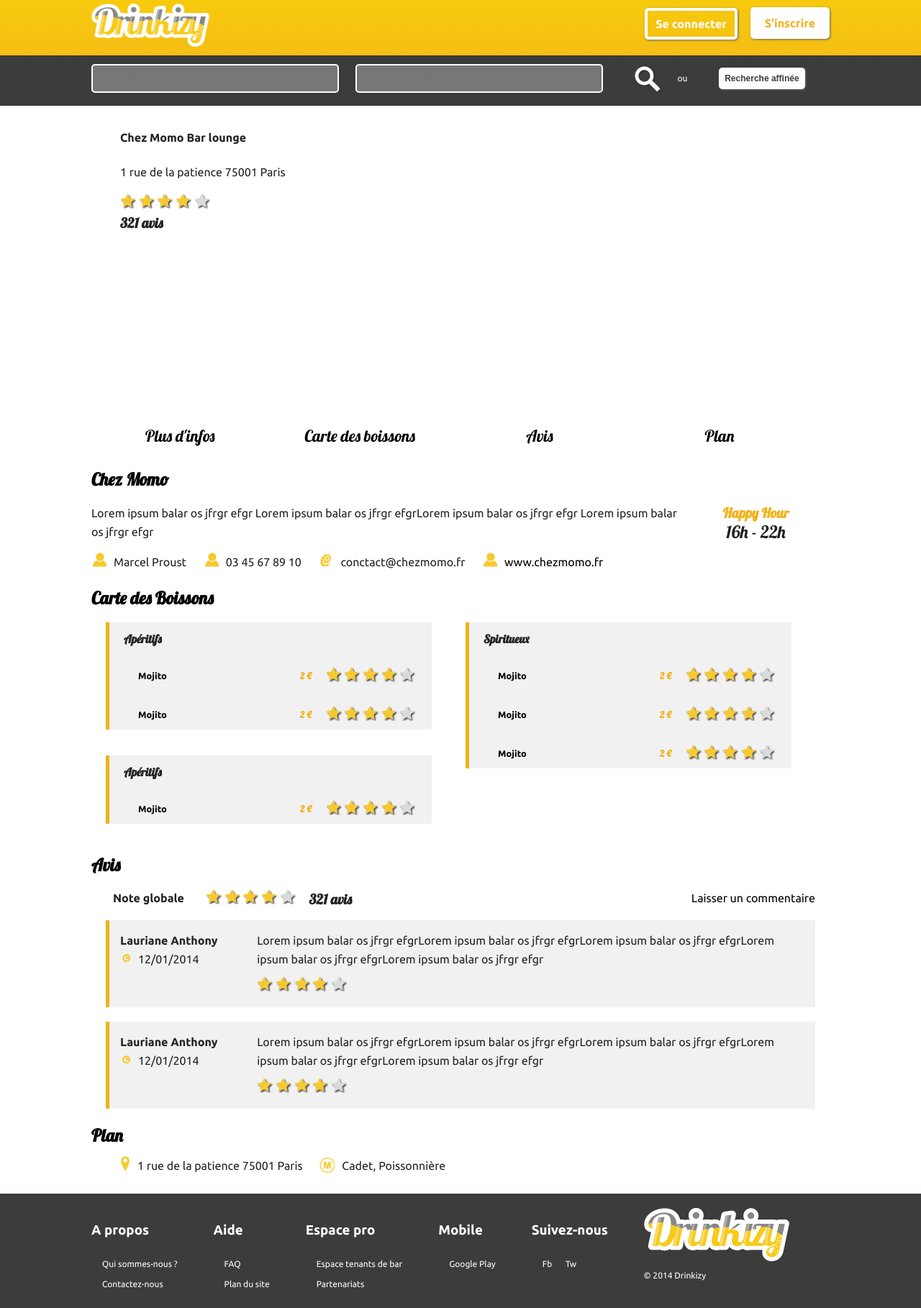
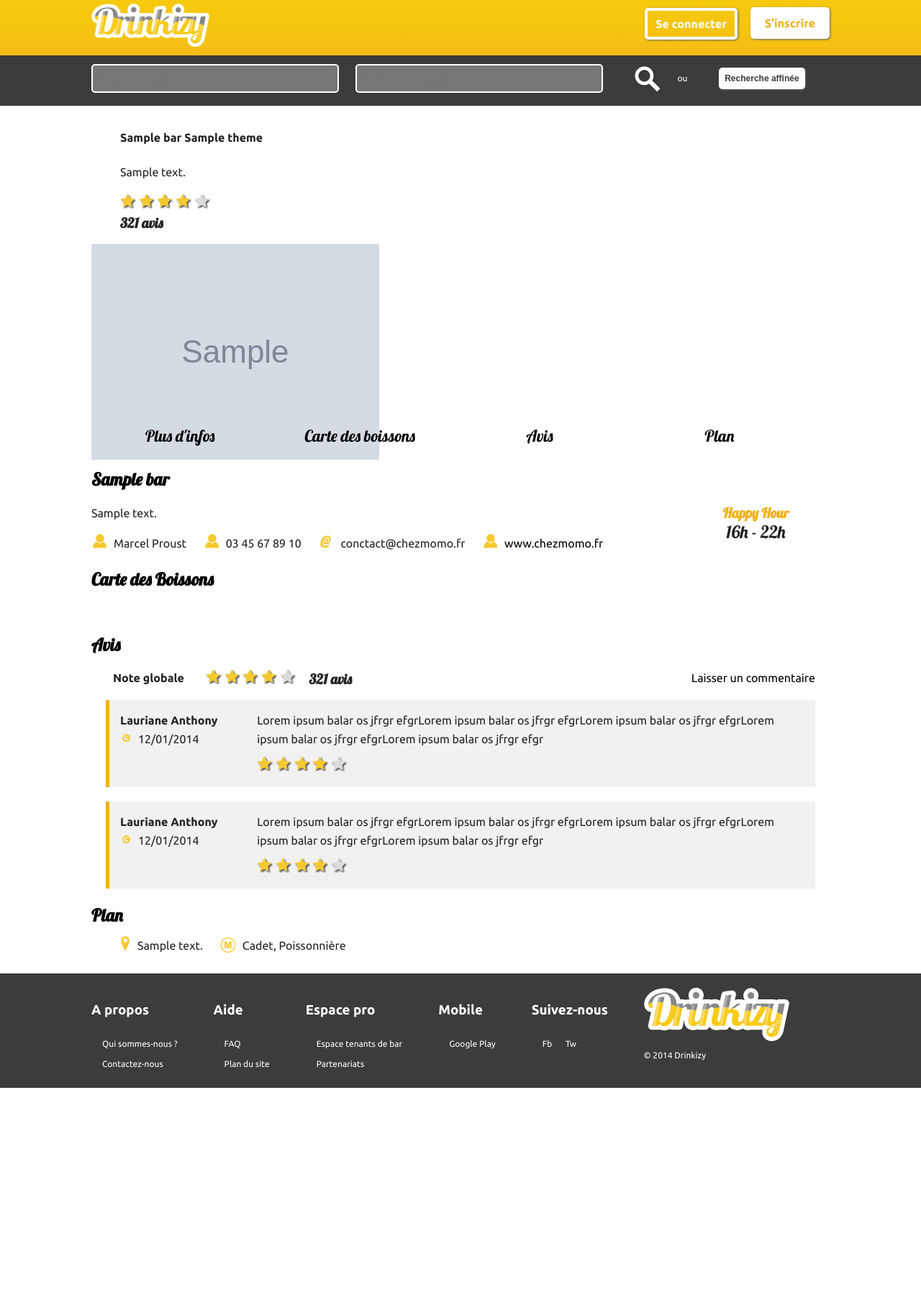
Before and after one commit to pguilloux/DrinkizyWeb, a Django app: template templates/bars/fiche_bar.html in a window 1280 px wide. Shown: the whole page at 72% size. After the commit the page ends 1512 px from the top, so only its background shows below. Run offline with Django 3.2, Linux system fonts and the light colour scheme; the template is opened without the code that fills it: most values are stand-ins (such as "Sample title", 1, 10 or a date in 2020); grey boxes marked "Sample" are stand-in pictures; some libraries are stand-ins or nearby versions; some web fonts are replaced.

Commit message:
intégration des données dans la fiche_bar et lien depuis la page de résultat vers chaque bar

```diff
--- a/search/views.py
+++ b/search/views.py
@@ -67,6 +67,6 @@ class MultiFacetedSearchView(FacetedSearchView):
                     'value' : facet[1].strip('"')
                 })
 
-        extra['drinkbars'] = SearchQuerySet()
+        #extra['drinkbars'] = SearchQuerySet()
 
         return extra
--- a/templates/bars/fiche_bar.html
+++ b/templates/bars/fiche_bar.html
@@ -7,8 +7,8 @@
 		<header>
 			<ul>
 				<li>
-					<h4> Chez Momo <span> Bar lounge </span></h4>
-					<p class="postAdress>">1 rue de la patience 75001 Paris</p>
+					<h4> {{ bar.name }} <span> {{ bar.theme.name }} </span></h4>
+					<p class="postAdress>">{{ bar.address }}</p>
 				</li>
 				<li>
 					<p class="rank"><span class="full"></span> <span class="full"></span> <span class="full"></span> <span class="full"></span> <span></span> <strong>321 avis</strong></p>
@@ -28,7 +28,7 @@
 
 		</aside>
 
-		<div id="slider"></div>
+		<div id="slider"><img src="{{bar.getImgUrl}}" alt=""></div>
 
 		<article>
 			<nav>
@@ -49,8 +49,8 @@
 			</nav>
 
 			<div id="bar-moreInfos">
-				<h3><a name="moreInfos">Chez Momo</a></h3>
-				<p class="bar-text">Lorem ipsum balar os jfrgr efgr Lorem ipsum balar os jfrgr efgrLorem ipsum balar os jfrgr efgr Lorem ipsum balar os jfrgr efgr</p>
+				<h3><a name="moreInfos">{{ bar.name }}</a></h3>
+				<p class="bar-text">{{ bar.description }}</p>
 				<p class="bar-happyHour"><strong>Happy Hour</strong> <span>16h - 22h</span></p>
 				<ul>
 					<Li class="bar-owner">Marcel Proust</li>
@@ -63,7 +63,47 @@
 			<div id="bar-drinkMenu">
 				<h3><a name="drinkMenu">Carte des Boissons</a></h3>
 				<div id="container-barCard" class="js-masonry" data-masonry-options='{ "columnWidth": 100, "itemSelector": ".menuCat" }'>
-		            <ul class="menuCat menuCat-aperitif">
+
+					{% regroup drinks_in_bar by subcategory as drinks_list %}
+
+					<ul class="menuCat menuCat-aperitif">
+						{% for drink in drinks_list %}
+						    <li>
+						    	<h4>{{ drink.grouper }}</h4>
+							    <ul>
+							        {% for item in drink.list %}
+							        	<li class="">
+							          		<a href="#">
+							          			<h6>{{ item.object.drink.name }} <span>{{ item.object.price }} €</span></h6>
+							          			<p class="rank"><span class="full"></span> <span class="full"></span> <span class="full"></span> <span class="full"></span> <span></span></p>
+							          		</a>
+
+							          		<div class="infoDrinks">
+						                		<ul>
+						                			<li class="infoDrinks-img"><img src="" /></li>
+						                			<li class="infoDrinks-text">
+						                				{{ item.object.drink.description }}
+						                			</li>
+						                			<li class="infoDrinks-rank">
+						                				<h5>Notez le <span>{{ item.object.drink.name|lower }}</span> de <strong>{{ item.object.bar.name }}</strong></h5>
+								                		<p class="rank">
+								                			<span class="full"></span> <span class="full"></span> <span class="full"></span> <span class="full"></span> <span></span>
+								                		</p>
+						                			</li>
+						                		</ul>
+
+						                	</div>
+							        	</li>
+							        {% endfor %}
+							    </ul>
+						    </li>
+						{% endfor %}
+					</ul>
+
+
+
+{% comment %}
+
 		            	<h4>Apéritifs</h4>
 		                <li class="">
 		                	<a href="#">
@@ -207,7 +247,7 @@
 		            	</li>
 		            </ul>
 		        </div>
-
+	{% endcomment %}
 	            <div class="clearfix"></div>
 			</div>
 
@@ -258,7 +298,7 @@
 				<h3><a name="map">Plan</a></h3>
 
 				<ul>
-					<li class="bar-adress">1 rue de la patience 75001 Paris</li>
+					<li class="bar-adress">{{ bar.address }}</li>
 					<li class="bar-metro">Cadet, Poissonnière</li>
 				</ul>
 			</div>
--- a/templates/search/bar_in_list.html
+++ b/templates/search/bar_in_list.html
@@ -1,10 +1,10 @@
 
 <figure>
 
-    <img src="{{onebar.getImgUrl}}" alt="">
+    <a href="{% url "bars.views.fiche_bar" onebar.slug %}"><img src="{{onebar.getImgUrl}}" alt=""></a>
 </figure>
 <div class="search-result-right">
-    <h4> {{ onebar.name }} <span> {{ onebar.theme }} </span></h4>
+    <h4><a href="{% url "bars.views.fiche_bar" onebar.slug %}">{{ onebar.name }}</a>  <span> {{ onebar.theme }} </span></h4>
     <div class="search-result-info">
         <p class="postAdress>">{{ onebar.address }}</p>
         <p class="rank"><span class="full"></span> <span class="full"></span> <span class="full"></span> <span class="full"></span> <span></span> <strong>321 avis</strong></p>
--- a/templates/search/search.html
+++ b/templates/search/search.html
@@ -95,7 +95,7 @@
                 {% endfor %}
              </ul>
             {% endwith %}
-
+{% comment %}
             <!-- Begin faceting. -->
 
 
@@ -125,7 +125,7 @@
                 </dl>
             </div>
             <!-- End faceting -->
-
+{% endcomment %}
 
             {% if page.has_previous or page.has_next %}
                 <div>
```
Also changed, not shown: bars/views.py (+6 -4 lines), drinkizy.sql (+8 -6 lines), drinks/views.py (line endings or trailing spaces).
